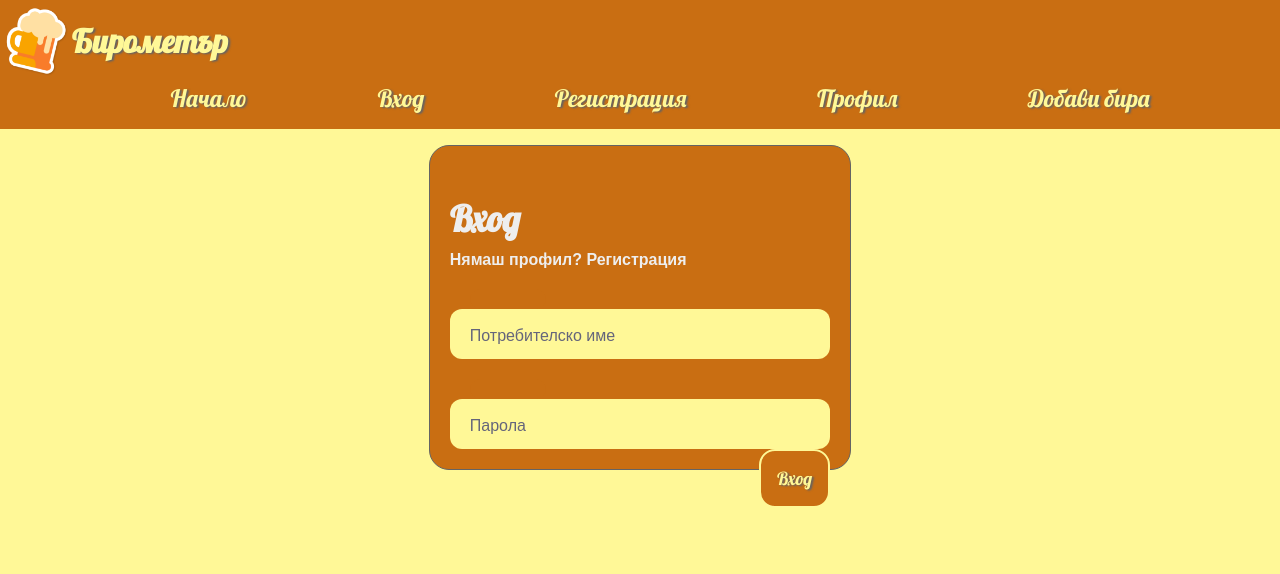
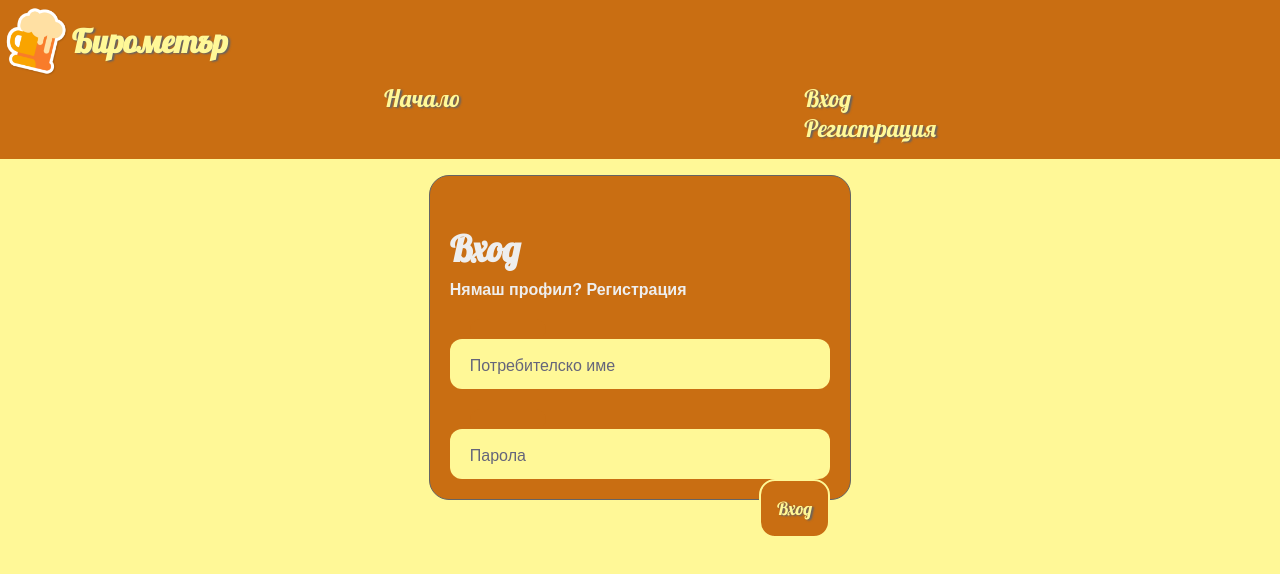
Before and after one commit to entropy88/beer-project, a React (Create React App) app: page /login in a window 1280 px wide. Shown: the top 574 px of the page. Built offline with nearby package versions, Linux system fonts and the light colour scheme.

Commit message:
implemented auth context

```diff
--- a/src/App.js
+++ b/src/App.js
@@ -1,6 +1,7 @@
 import logo from './logo.svg';
-
+import { useState, useEffect } from 'react';
 import { Routes, Route } from 'react-router-dom';
+import { AuthContext } from './Contexts/AuthContext';
 import './App.css';
 import Navigation from './components/Navigation/Navigation';
 import Home from './components/Home/Home';
@@ -12,7 +13,25 @@ import BeerDetails from './components/BeerDetails/BeerDetails';
 import UpdateRecord from './components/UpdateRecord/UpdateRecord';
 
 function App() {
+  const [user, setUser] = useState({});
+
+  const login = (authData) => {
+
+    const middleUser={
+      _id:authData._id,
+      username:authData.username
+    }
+     setUser(Object.assign(middleUser));
+    console.log(user)
+  }
+
+  const onLogout = () => {
+
+  };
+
+
   return (
+    <AuthContext.Provider value={{user, login}}>
     <div className="App">
 
       <header className="mainHeader">
@@ -35,6 +54,7 @@ function App() {
           </Routes>
 
     </div>
+    </AuthContext.Provider>
   );
 }
 
--- a/src/components/Login/Login.js
+++ b/src/components/Login/Login.js
@@ -2,26 +2,38 @@ import { useState } from "react";
 import styles from "./Login.module.css"
 import {getUser} from "../../services/auth";
 import { useNavigate } from 'react-router-dom';
+import {useContext} from "react";
+import {AuthContext} from "../../Contexts/AuthContext"
 
  function Login() {
+   const { login }= useContext(AuthContext)
   const navigate = useNavigate();
 
  async function onLoginHandler(e){
-        e.preventDefault();
+   e.preventDefault();
+  let formData = new FormData(e.currentTarget);
+  let username = formData.get('username');
+  let password=formData.get('password')
 
-      let formData = new FormData(e.currentTarget);
-    let username = formData.get('username');
-    let password=formData.get('password')
-    console.log(username);
-  const user = await (getUser(username))
-  console.log(user)
+  getUser(username)
+  .then((data)=>{
+    login(data);
+    console.log(data)
+    navigate('/')
+  })
+  .catch(err=>{
+    console.log(err)
+  })
+//  if (!user){
+//    alert('no such user!')
+//  }
 
-  if (user && user.password===password){
-    alert (`${user.username}`);
-    navigate('/');
-  } else {
-    alert("wrong usename or password!");
-  }
+//   if (user && user.password===password){
+//     alert (`${user.username}`);
+//     navigate('/');
+//   } else {
+//     alert("wrong usename or password!");
+//   }
         }
 
 
--- a/src/components/Navigation/Navigation.js
+++ b/src/components/Navigation/Navigation.js
@@ -1,23 +1,32 @@
 import ReactDOM from "react-dom";
 import { BrowserRouter as Router, Routes, Route, Link } from "react-router-dom";
+import { useContext } from "react/cjs/react.development";
+import {AuthContext} from "../../Contexts/AuthContext";
+
 import styles from "./Navigation.module.css"
 
 
 export default function Navigation() {
+  const {user} =useContext(AuthContext);
+
+  const guestLinks=(
+    <div><li><Link to="/login">Вход</Link></li>
+    <li><Link to="/register">Регистрация</Link></li></div>
+  );
+  const userLinks=(
+    <div>  <li><Link to="/profile">Профил</Link></li>
+    <li><Link to="/create">Добави бира</Link></li>  </div>
+  );
+
+
   return (
-
         <nav>
             <ul className={styles.topNav}>
                 <li><Link to="/">Начало</Link></li>
-
-                <li><Link to="/login">Вход</Link></li>
-                <li><Link to="/register">Регистрация</Link></li>
-                <li><Link to="/profile">Профил</Link></li>
-                <li><Link to="/create">Добави бира</Link></li>
-
+                {user.username
+                ?userLinks
+                :guestLinks}
             </ul>
           </nav>
-
-
   );
 }
```
Also changed, not shown: src/Contexts/AuthContext.js (renamed from src/Context/Context.js).
